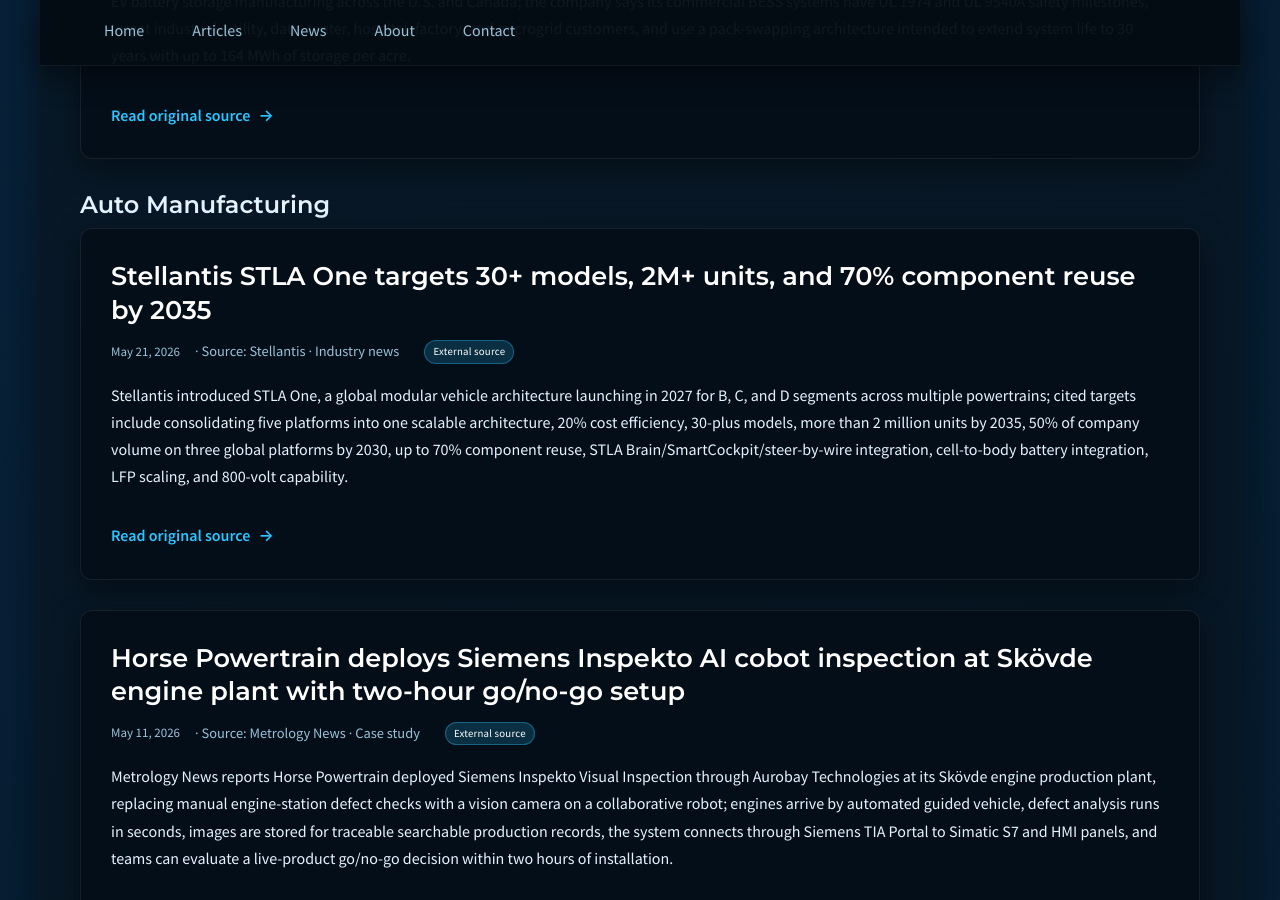
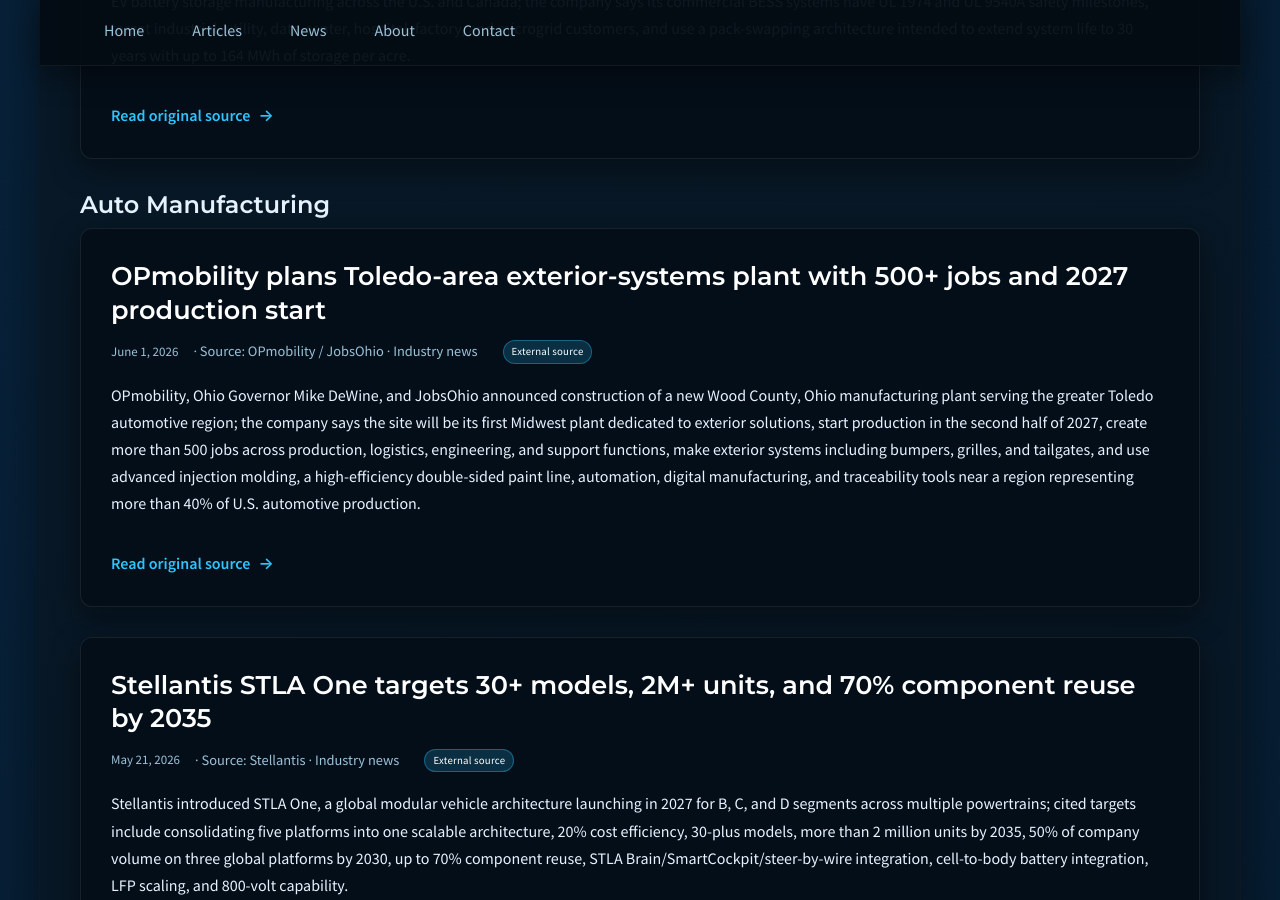
Before and after one commit to JohnForeman/MetrologyCentral, a Jekyll site: the page built from news.md, in a window 1280 px wide and 900 px high, scrolled down 2781 px. Built offline with Jekyll 4.4.1, drawn with Linux system fonts in a browser that asks for light colours.

Commit message:
Update Metrology Central news sweep

```diff
--- a/_data/news.yml
+++ b/_data/news.yml
@@ -1,4 +1,20 @@
 ---
+- date: '2026-06-01'
+  title: OPmobility plans Toledo-area exterior-systems plant with 500+ jobs and 2027
+    production start
+  source: OPmobility / JobsOhio
+  sector: auto_manufacturing
+  kind: industry_news
+  summary: OPmobility, Ohio Governor Mike DeWine, and JobsOhio announced construction
+    of a new Wood County, Ohio manufacturing plant serving the greater Toledo automotive
+    region; the company says the site will be its first Midwest plant dedicated to
+    exterior solutions, start production in the second half of 2027, create more than
+    500 jobs across production, logistics, engineering, and support functions, make
+    exterior systems including bumpers, grilles, and tailgates, and use advanced injection
+    molding, a high-efficiency double-sided paint line, automation, digital manufacturing,
+    and traceability tools near a region representing more than 40% of U.S. automotive
+    production.
+  url: https://www.globenewswire.com/news-release/2026/06/01/3304644/0/en/OPmobility-strengthens-its-U-S-footprint-with-a-new-state-of-the-art-plant-in-the-Midwest.html
 - date: '2026-05-27'
   title: NIST notice tees up Manufacturing USA roadmap competition to de-risk pilot-to-commercial
     scale-up
```
